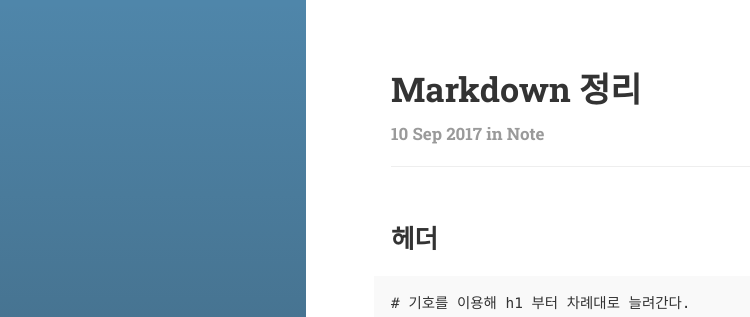
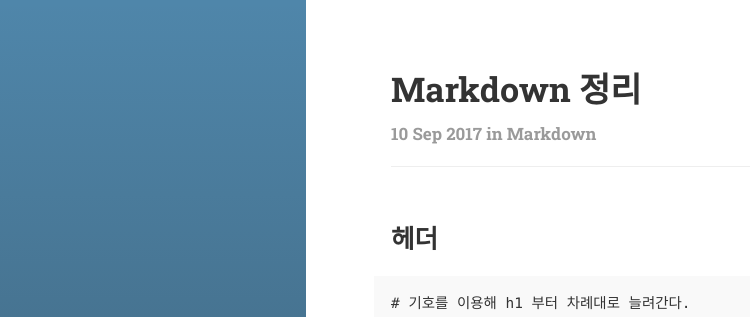
Before and after one commit to bookpark/bookpark.github.io, a Jekyll site: the page built from _posts/2017-09-10-markdown-notes.md, in a window 1280 px wide and 900 px high. Shown: the top 317 px of the window, without its empty margins (0-750 px from the left). Built offline with Jekyll 4.4.1, drawn with Linux system fonts in a browser that asks for light colours; some web fonts are replaced.

Commit message:
카테고리 변경

```diff
--- a/_posts/2017-09-10-markdown-notes.md
+++ b/_posts/2017-09-10-markdown-notes.md
@@ -1,7 +1,7 @@
 ---
 layout: post
 title:  "Markdown 정리"
-categories: note
+categories: markdown
 ---
 
 ## 헤더
```
Also changed, not shown: _posts/2017-09-11-git-notes.md (+1 -1 lines).
